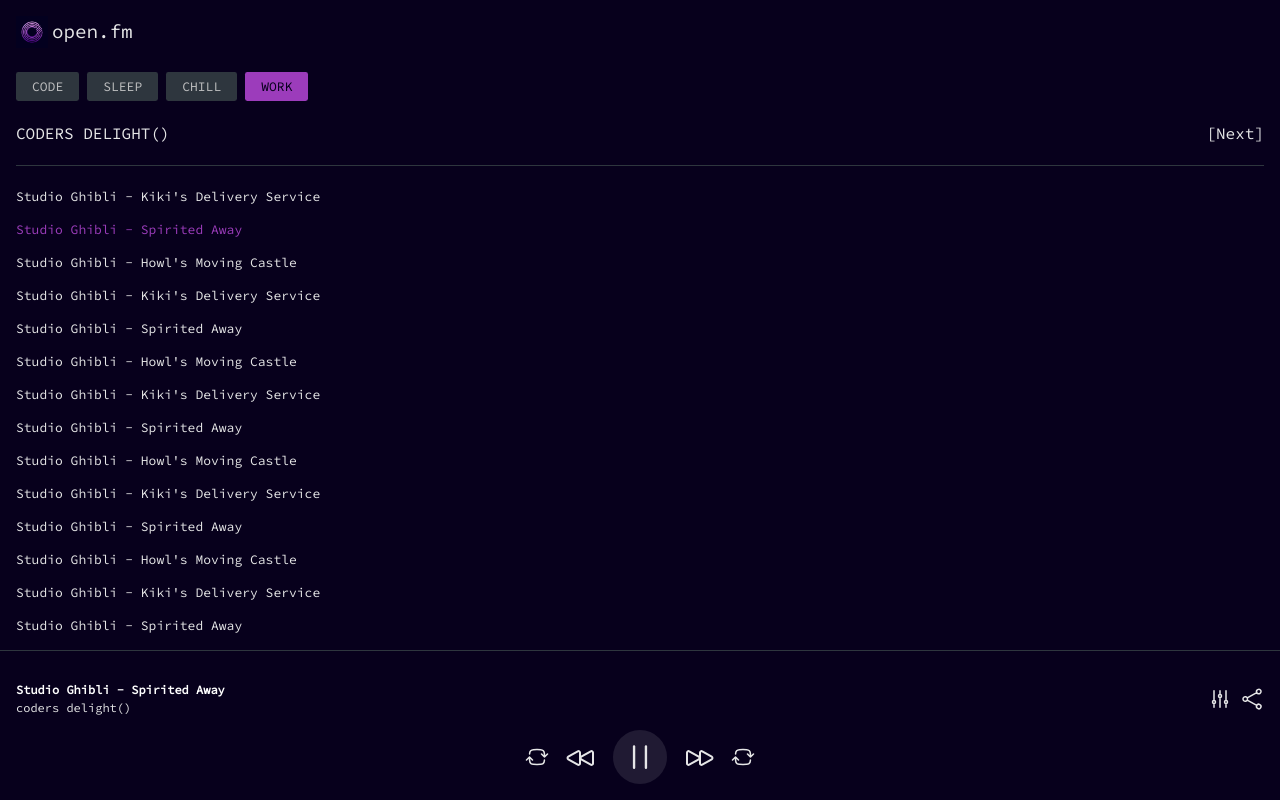
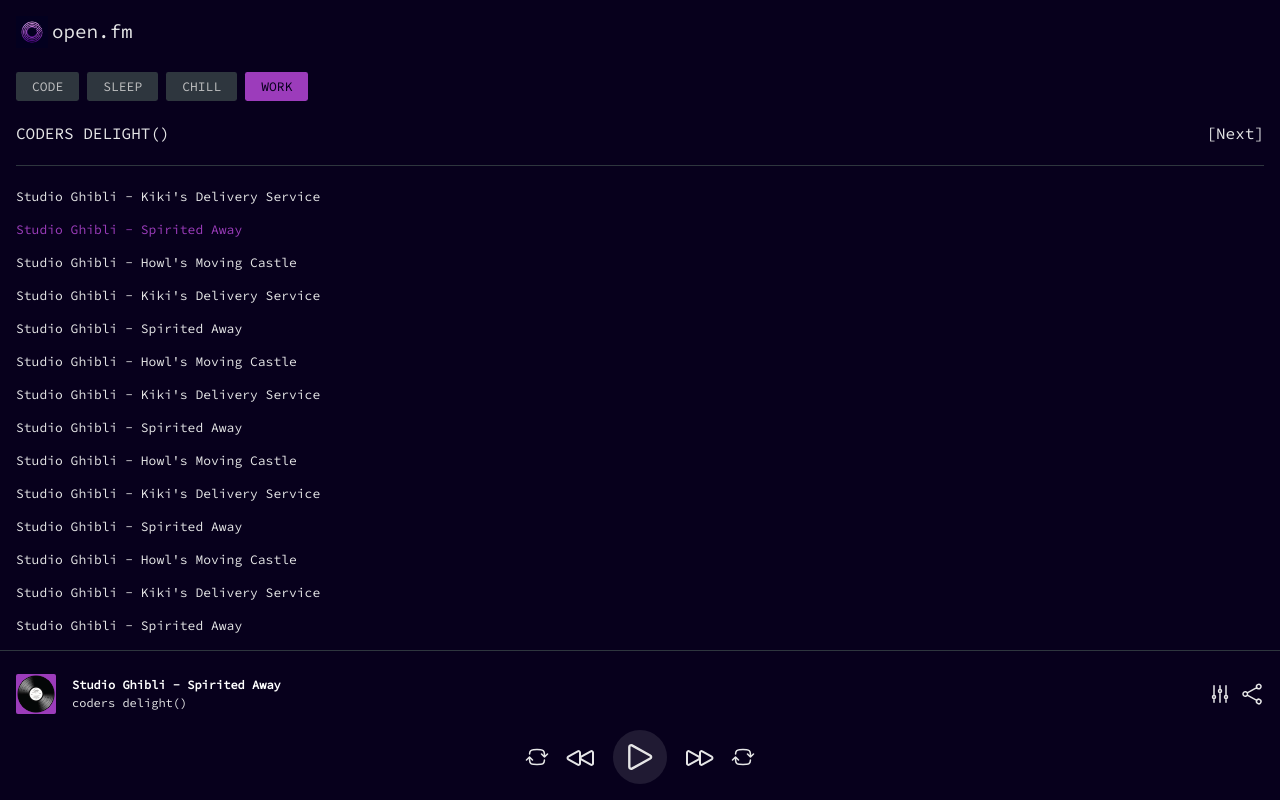
Before and after one commit to open-foundation-team/open-fm, a React (Vite) app: page / in a window 1280 px wide. Built offline with nearby package versions, Linux system fonts and the light colour scheme.

Commit message:
Update: add artwork visualiser.

```diff
--- a/src/components/PlayerControls/index.tsx
+++ b/src/components/PlayerControls/index.tsx
@@ -16,6 +16,7 @@
 
     const [isPlaying, setPlaying] = useState(false);
     const [isAmbienceOpen, setAmbienceOpen] = useState(false);
+    const playingClass = isPlaying ? 'playing' : null;
     const ambienceClass = isAmbienceOpen ? 'open' : null;
 
     const ambienceSamples = useMemo(() => [
@@ -63,9 +64,18 @@
 
                 {/* Now playing section */}
                 <div className="player-nowplaying">
-                    <div className="nowplaying-text">
-                        <p className="nowtext-song">Studio Ghibli - Spirited Away</p>
-                        <p className="nowtext-playlist">coders delight()</p>
+                    <div className="nowplaying-track">
+                        <div className="nowplaying-artwork">
+                            <img
+                                className={[playingClass].join(' ')}
+                                src="/images/vinyl.jpeg"
+                                alt="Spinning vinyl"
+                            />
+                        </div>
+                        <div className="nowplaying-text">
+                            <p className="nowtext-song">Studio Ghibli - Spirited Away</p>
+                            <p className="nowtext-playlist">coders delight()</p>
+                        </div>
                     </div>
                     <div className="nowplaying-icons" onClick={() => setAmbienceOpen(prev => !prev)}>
                         <IconSettings />
@@ -83,9 +93,9 @@
                     </button>
                     <button className="play-pause" onClick={() => setPlaying(!isPlaying)}>
                         {isPlaying ?
+                            <IconPause />
+                            :
                             <IconPlay />
-                            :
-                            <IconPause />
                         }
                     </button>
                     <button className="forward-rewind">
--- a/src/components/PlayerControls/styles.scss
+++ b/src/components/PlayerControls/styles.scss
@@ -27,8 +27,28 @@
 
         width: 100%;
 
-        .nowplaying-text {
+        .nowplaying-track {
+            display: flex;
+            align-items: center;
+            gap: 1rem;
+
             font-size: 12px;
+
+            .nowplaying-artwork {
+                height: 40px;
+                width: 40px;
+                background-color: #9c3cbb;
+                border-radius: .12rem;
+
+                img {
+                    width: 100%;
+                    height: 100%;
+
+                    &.playing {
+                        animation: spinClockwise 2.5s linear infinite;
+                    }
+                }
+            }
 
             .nowtext-song {
                 color: #fff;
@@ -192,3 +212,14 @@
         height: 80px;
     }
 }
+
+// Animations
+@keyframes spinClockwise {
+    from {
+        transform: rotate(0deg);
+    }
+
+    to {
+        transform: rotate(360deg);
+    }
+}
```
Also changed, not shown: public/images/vinyl.jpeg (added).
